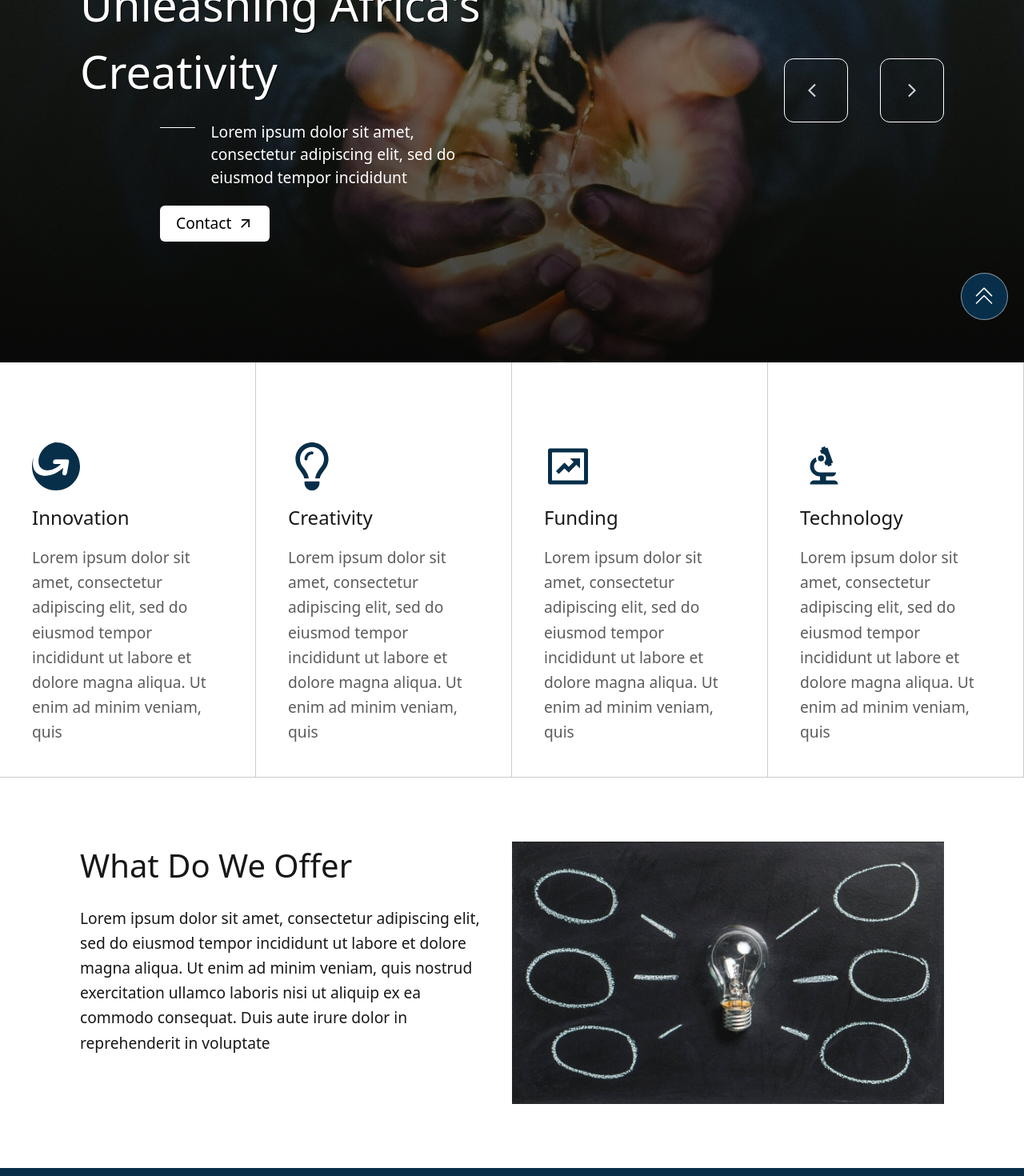
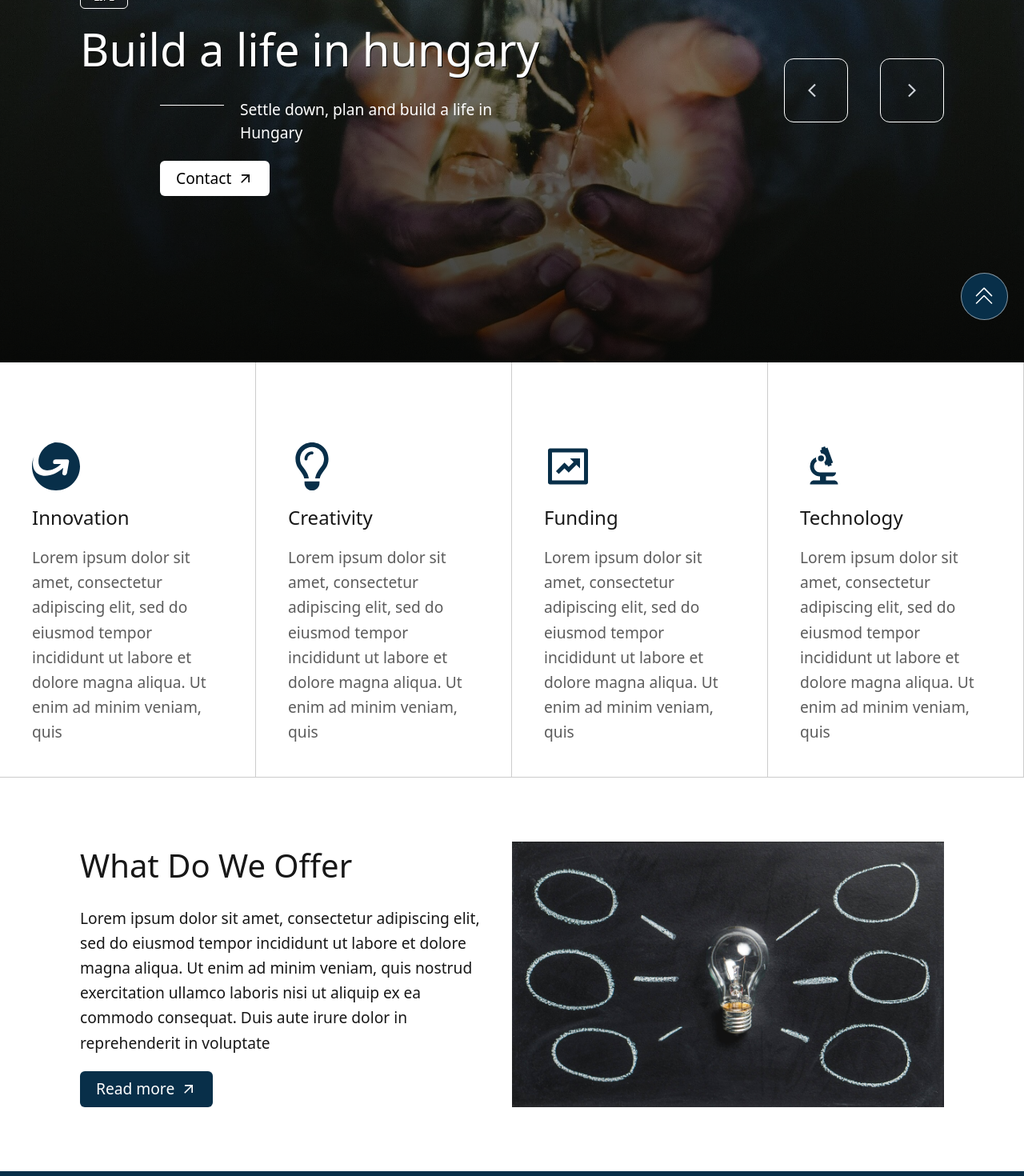
Before and after one commit to khalteck/nidohungary, a React (Vite) app: page / in a window 1280 px wide. Shown: the part 380-1850 px from the top of the page at 80% size. Built offline with nearby package versions, Linux system fonts and the light colour scheme.

Commit message:
feat: slider content

```diff
--- a/src/components/home/Section3.jsx
+++ b/src/components/home/Section3.jsx
@@ -1,4 +1,9 @@
+import { MdOutlineArrowOutward } from "react-icons/md";
+import { RiMoneyDollarBoxFill } from "react-icons/ri";
+import { useAppContext } from "../../contexts/AppContext";
+
 const Section3 = () => {
+  const { navigate } = useAppContext();
   return (
     <section className="w-full h-fit px-5 md:px-[100px] my-[80px] flex md:flex-row flex-col md:gap-10 gap-4">
       <div
@@ -15,6 +20,13 @@ const Section3 = () => {
           aliquip ex ea commodo consequat. Duis aute irure dolor in
           reprehenderit in voluptate
         </p>
+        <button
+          onClick={() => navigate("/about")}
+          className="w-fit px-5 py-2 bg-[#082f49] rounded-md text-white font-medium flex gap-2 items-center"
+        >
+          Read more
+          <MdOutlineArrowOutward size="20px" color="white" />
+        </button>
       </div>
       <img
         data-aos="zoom-in"
--- a/src/data/slider.json
+++ b/src/data/slider.json
@@ -1,20 +1,26 @@
 [
   {
     "image": "/images/slide1.jpg",
-    "title": "Bringing Ideas To Life",
-    "body": "Lorem ipsum dolor sit amet, consectetur adipiscing elit, sed do eiusmod tempor incididunt ",
-    "tag": "Ideas"
+    "title": "Experience the beauty of Nigeria",
+    "body": "Beautiful people, beautiful culture",
+    "tag": "Experience"
   },
   {
     "image": "/images/slide2.jpg",
-    "title": "Unleashing Africa's Creativity",
-    "body": "Lorem ipsum dolor sit amet, consectetur adipiscing elit, sed do eiusmod tempor incididunt ",
-    "tag": "Creativity"
+    "title": "Build a life in hungary",
+    "body": "Settle down, plan and build a life in Hungary",
+    "tag": "Life"
   },
   {
     "image": "/images/slide3.jpg",
-    "title": "Empowering Innovation",
-    "body": "Lorem ipsum dolor sit amet, consectetur adipiscing elit, sed do eiusmod tempor incididunt ",
-    "tag": "Innovations"
+    "title": "A blend of cultures:",
+    "body": "Nigerians in Hungary",
+    "tag": "Culture"
+  },
+  {
+    "image": "/images/slide2.jpg",
+    "title": "Celebrate your heritage in Hungary",
+    "body": "Join us in celebrating our culture and heritage in Hungary",
+    "tag": "Heritage"
   }
 ]
--- a/src/pages/client/About.jsx
+++ b/src/pages/client/About.jsx
@@ -11,9 +11,9 @@ const About = () => {
 
       <main>
         <CommonSection1
-          tag={"NidiHongary"}
+          tag={"NidoHongary"}
           title={"About Us"}
-          body={" Who are we? What we do? How we do it..."}
+          body={"Who are we? What we do? How we do it..."}
         />
         <section className="w-full bg-neutral-50 p-5 md:p-[100px] text-[1.2rem]">
           <div>
--- a/src/pages/client/Contact.jsx
+++ b/src/pages/client/Contact.jsx
@@ -11,7 +11,7 @@ const Contact = () => {
 
       <main>
         <CommonSection1
-          tag={"NidiHongary"}
+          tag={"NidoHongary"}
           title={"Contact Us"}
           body={"Reach out to us easily..."}
         />
--- a/src/pages/client/Information.jsx
+++ b/src/pages/client/Information.jsx
@@ -9,7 +9,7 @@ const Information = () => {
 
       <main>
         <CommonSection1
-          tag={"NidiHongary"}
+          tag={"NidoHongary"}
           title={"Information"}
           body={"Get information, never miss out..."}
         />
--- a/src/pages/client/NewsDetails.jsx
+++ b/src/pages/client/NewsDetails.jsx
@@ -15,7 +15,7 @@ const NewsDetails = () => {
 
       <main>
         <CommonSection1
-          tag={"NidiHongary News"}
+          tag={"NidoHongary News"}
           title={`News - ${currentNews?.title}`}
           body={`${currentNews?.body?.slice(0, 30)}`}
         />
```
